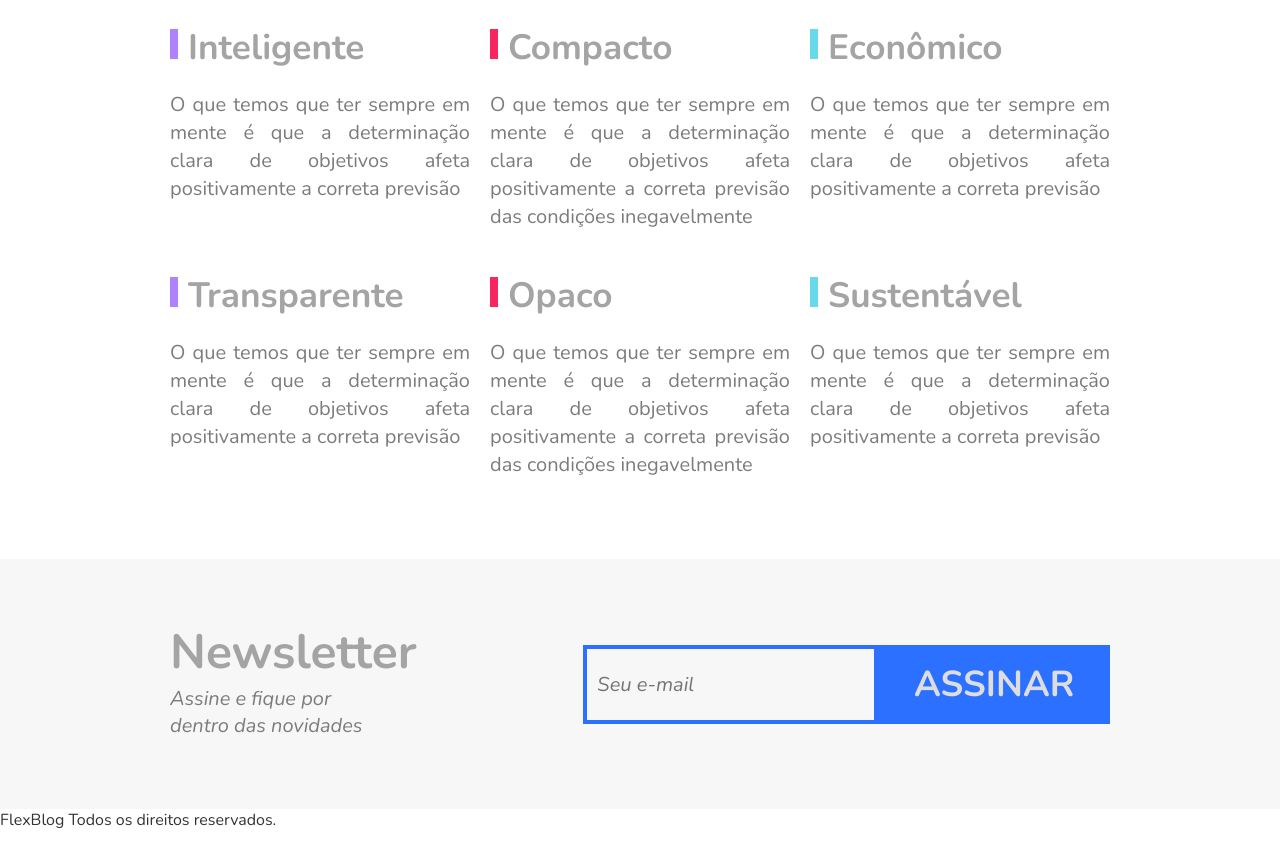
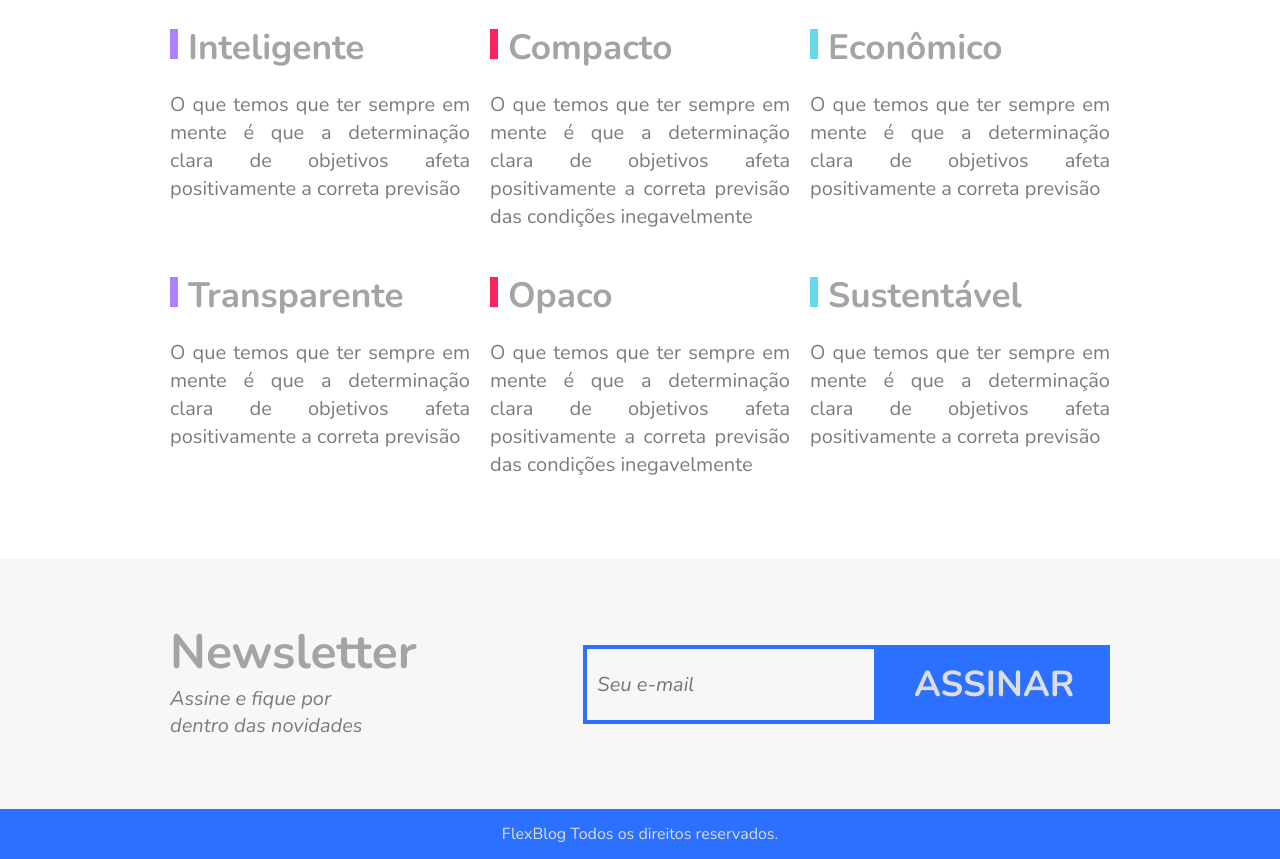
Before and after one commit to rafaelfachinelli/flexblog, a plain HTML site: page index.html in a window 1280 px wide. Shown: the part 2602-3461 px from the top of the page. Before the commit the page ends 3433 px from the top, so only its background shows below. Drawn offline with nearby package versions, Linux system fonts and the light colour scheme.

Commit message:
finished footer

```diff
--- a/assets/css/styles.css
+++ b/assets/css/styles.css
@@ -383,5 +383,16 @@ img {
 }
 
 .footer {
+  height: 50px;
+  display: flex;
+  align-items: center;
 
+  background: #2c70ff;
 }
+
+.footer p{
+  flex: 1;
+  text-align: center;
+  font-size: 1em;
+  color: #ddd;
+}
```
